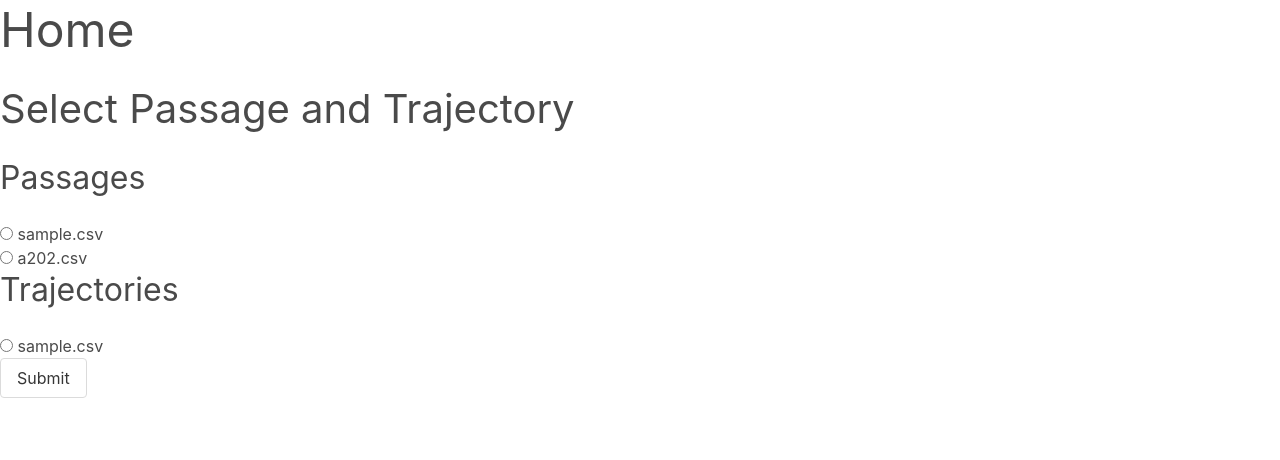
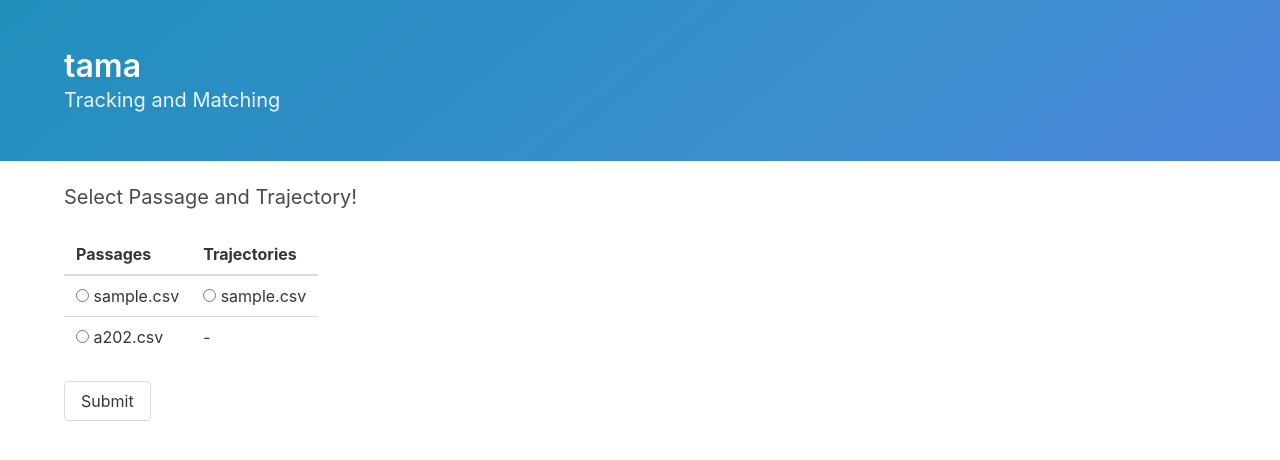
Before and after one commit to arailly/tama-web, a Flask app: page / in a window 1280 px wide. Shown: the top 460 px of the page. Run offline with Flask 2, Linux system fonts and the light colour scheme.

Commit message:
:+1: apply style

```diff
--- a/templates/base.html
+++ b/templates/base.html
@@ -7,6 +7,14 @@
     <title>tama</title>
 </head>
 <body>
+<div class="hero is-info is-bold">
+   <div class="hero-body">
+       <div class="container">
+          <h1 class="title">tama</h1>
+          <h2 class="subtitle">Tracking and Matching</h2>
+       </div>
+   </div>
+</div>
 {% block content %}
 {% endblock %}
 </body>
--- a/templates/index.html
+++ b/templates/index.html
@@ -1,41 +1,63 @@
 {% extends "base.html" %}
 {% block content %}
-    <h1 class="subtitle is-1">Home</h1>
-    <h2 class="subtitle is-2">Select Passage and Trajectory</h2>
-    <h3 class="subtitle is-3">Passages</h3>
+    <div class="container">
+        <p class="subtitle mt-5">Select Passage and Trajectory!</p>
         <form id="files" action="result" method="get">
-    {% for passage_file in passage_files %}
-    <p>
+            <main class="table-container">
+                <table class="table">
+                    <thead>
+                        <tr>
+                            <th>Passages</th>
+                            <th>Trajectories</th>
+                        </tr>
+                    </thead>
+                    <tbody>
+                        {% set n_passage_files = passage_files | length %}
+                        {% set n_trajectory_files = trajectory_files | length %}
+                        {% set n_rows = [n_passage_files, n_trajectory_files] | max %}
+                        {% for i in range(n_rows) %}
+                        <tr>
+                            {% if i < n_passage_files %}
+                                <td>
                                     <label for="passage">
                                         <input
                                             type="radio"
                                             id="passage"
                                             name="passage"
-                value="{{ passage_file }}"
+                                            value="{{ passage_files[i] }}"
                                             required
                                         >
                                     </label>
-        {{ passage_file }}
-    </p>
-    {% endfor %}
+                                    {{ passage_files[i] }}
+                                </td>
+                            {% else %}
+                                <td>-</td>
+                            {% endif %}
 
-    <h3 class="subtitle is-3">Trajectories</h3>
-    {% for trajectory_file in trajectory_files %}
-    <p>
+                            {% if i < n_trajectory_files %}
+                                <td>
                                     <label for="trajectory">
                                         <input
                                             type="radio"
                                             id="trajectory"
                                             name="trajectory"
-                value="{{ trajectory_file }}"
+                                            value="{{ trajectory_files[i] }}"
                                             required
                                         >
                                     </label>
-        {{ trajectory_file }}
-    </p>
+                                    {{ trajectory_files[i] }}
+                                </td>
+                            {% else %}
+                                <td>-</td>
+                            {% endif %}
+                        </tr>
                         {% endfor %}
+                    </tbody>
+                </table>
+            </main>
             <p>
                 <input class="button" type="submit">
             </p>
         </form>
+    </div>
 {% endblock %}
```
Lines whose indentation alone changed are shown as unchanged.
